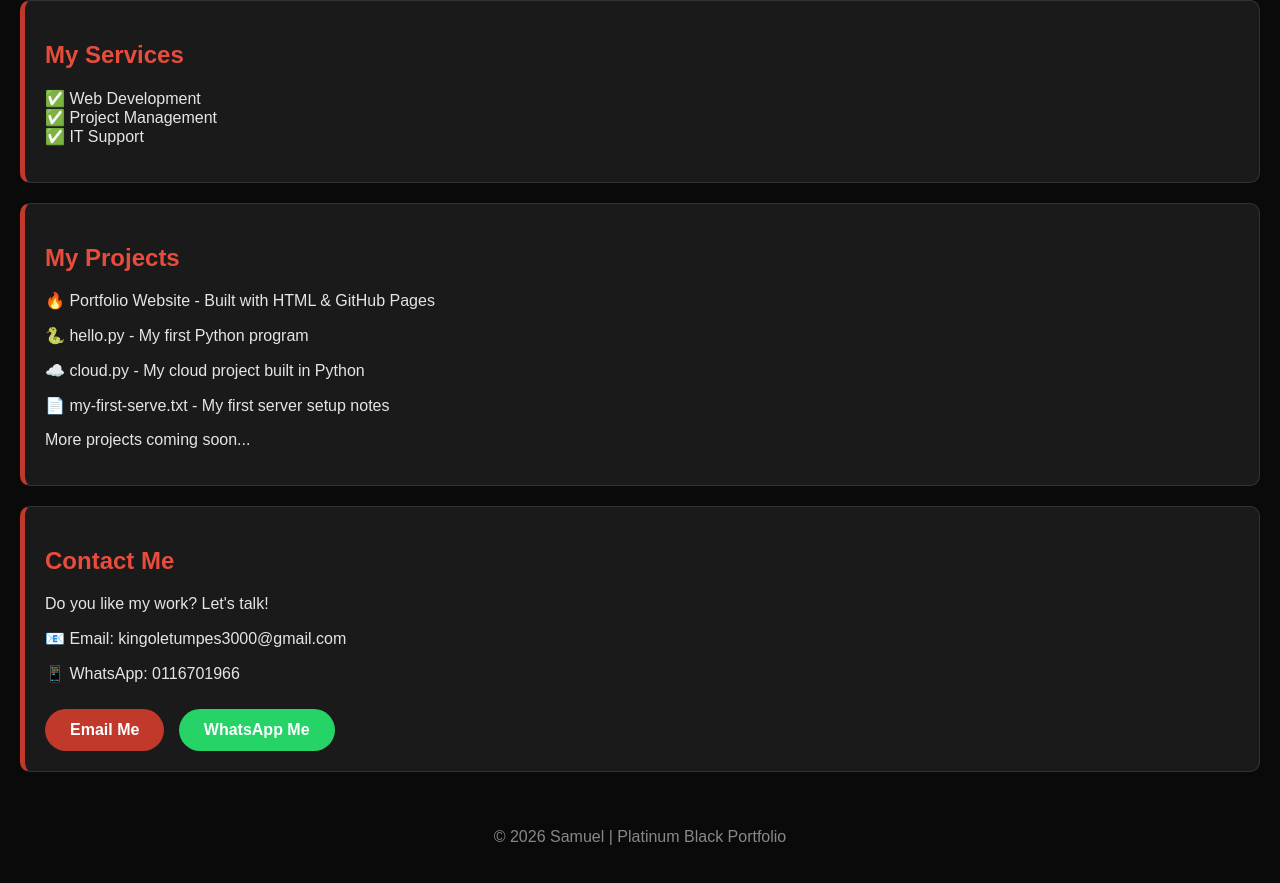
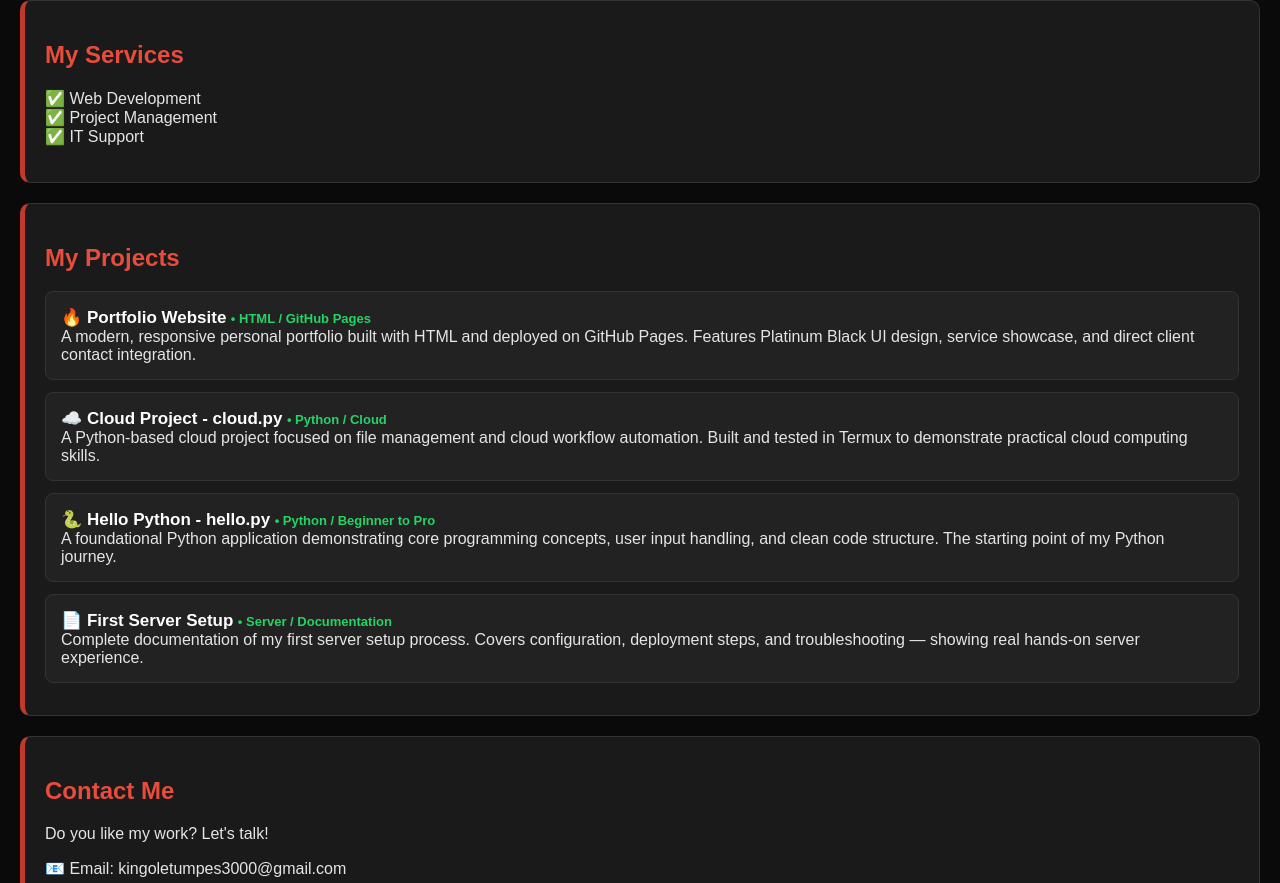
Before and after one commit to oletumpessamuel-byte/my-cloud-projects, a plain HTML site: page index.html in a window 1280 px wide. Shown: the part 428-1311 px from the top of the page. Drawn offline with Linux system fonts and the light colour scheme.

Commit message:
professional projects updates

```diff
--- a/index.html
+++ b/index.html
@@ -39,6 +39,22 @@ body {
 }
 h2 {
   color: #e74c3c;
+}
+.project {
+  background: #222;
+  padding: 15px;
+  margin: 12px 0;
+  border-radius: 8px;
+  border: 1px solid #333;
+}
+.project b {
+  color: #fff;
+  font-size: 17px;
+}
+.project span {
+  color: #25D366;
+  font-size: 13px;
+  font-weight: bold;
 }
 a.button {
   display: inline-block;
@@ -89,11 +105,27 @@ a.whatsapp:hover {
 
 <div class="box">
   <h2>My Projects</h2>
-  <p>🔥 Portfolio Website - Built with HTML & GitHub Pages</p>
-  <p>🐍 hello.py - My first Python program</p>
-  <p>☁️ cloud.py - My cloud project built in Python</p>
-  <p>📄 my-first-serve.txt - My first server setup notes</p>
-  <p>More projects coming soon...</p>
+
+  <div class="project">
+    <b>🔥 Portfolio Website</b> <span>• HTML / GitHub Pages</span><br>
+    A modern, responsive personal portfolio built with HTML and deployed on GitHub Pages. Features Platinum Black UI design, service showcase, and direct client contact integration.
+  </div>
+
+  <div class="project">
+    <b>☁️ Cloud Project - cloud.py</b> <span>• Python / Cloud</span><br>
+    A Python-based cloud project focused on file management and cloud workflow automation. Built and tested in Termux to demonstrate practical cloud computing skills.
+  </div>
+
+  <div class="project">
+    <b>🐍 Hello Python - hello.py</b> <span>• Python / Beginner to Pro</span><br>
+    A foundational Python application demonstrating core programming concepts, user input handling, and clean code structure. The starting point of my Python journey.
+  </div>
+
+  <div class="project">
+    <b>📄 First Server Setup</b> <span>• Server / Documentation</span><br>
+    Complete documentation of my first server setup process. Covers configuration, deployment steps, and troubleshooting — showing real hands-on server experience.
+  </div>
+
 </div>
 
 <div class="box">
```
